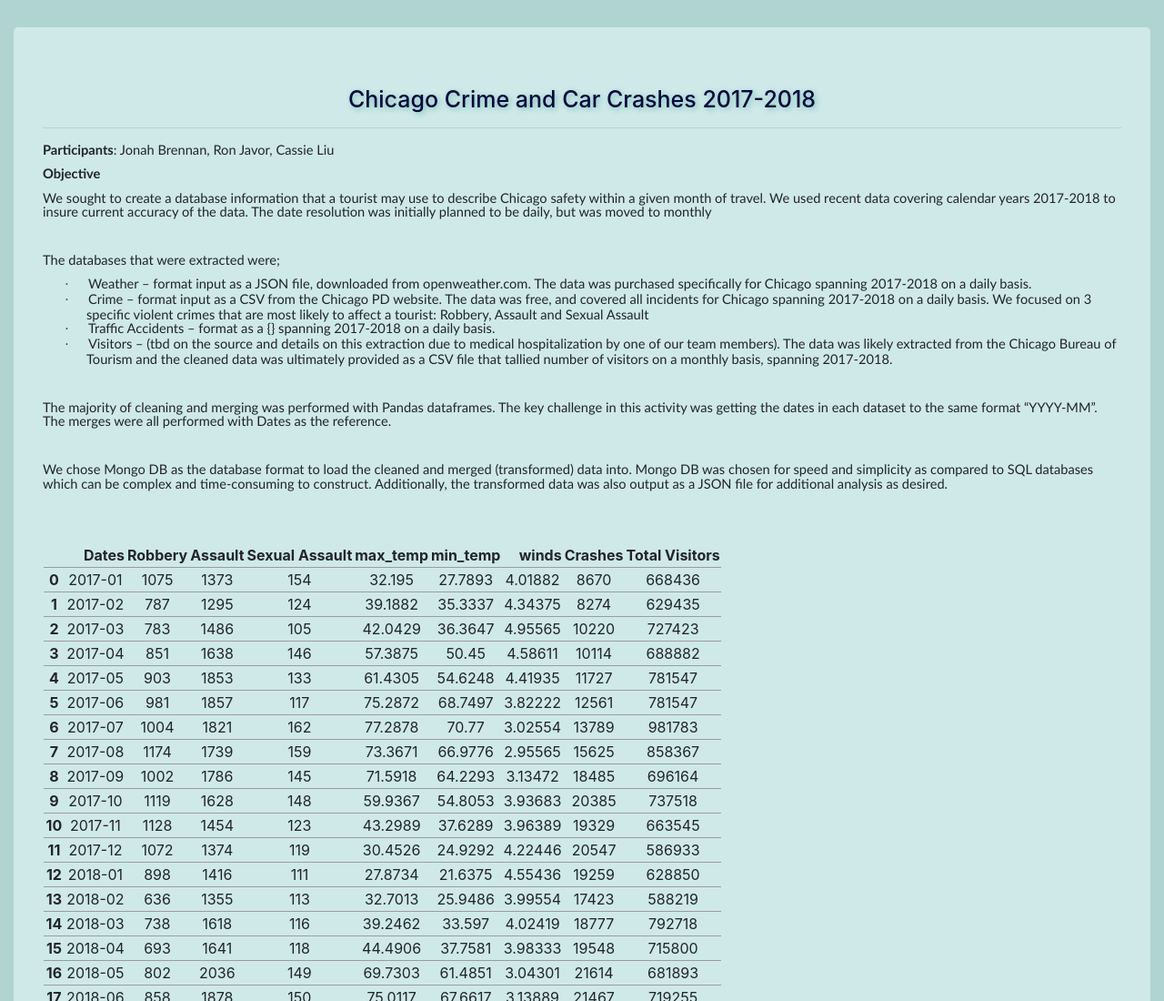
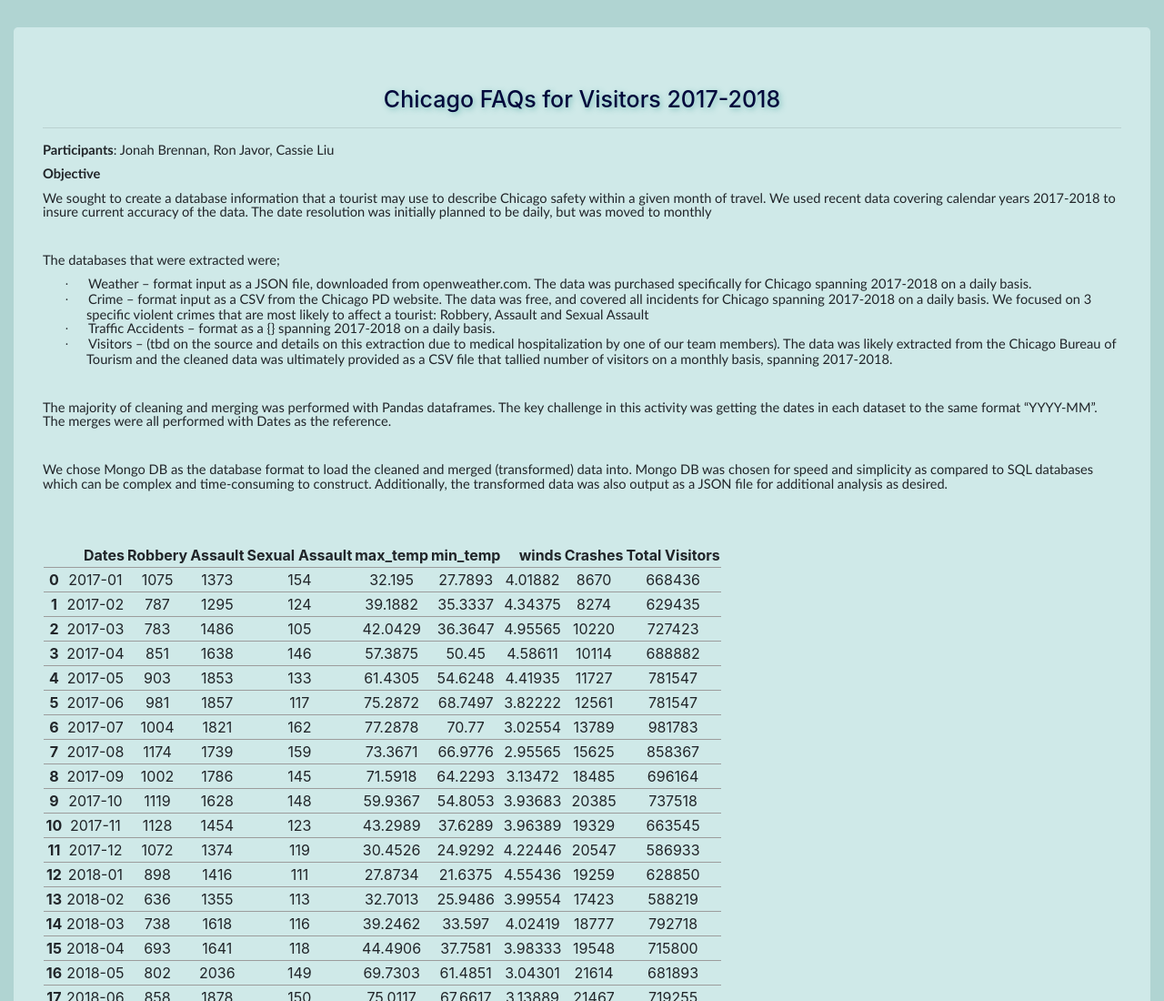
Before and after one commit to firehelmet1/ETL-MongoDB-HTML-Rendering, a plain HTML site: page index.html in a window 1280 px wide. Shown: the top 1100 px of the page at 91% size. Drawn offline with nearby package versions, Linux system fonts and the light colour scheme.

Commit message:
title chabge

```diff
--- a/index.html
+++ b/index.html
@@ -12,7 +12,7 @@
     gtag('config', 'UA-149765390-1');
   </script>
   <meta charset="UTF-8">
-  <title>Chicago Crime and Car Crashes 2017-2018</title>
+  <title>Chicago Tourist FAQs 2017-2018</title>
   <link rel="stylesheet" href="https://stackpath.bootstrapcdn.com/bootstrap/4.3.1/css/bootstrap.min.css" integrity="sha384-ggOyR0iXCbMQv3Xipma34MD+dH/1fQ784/j6cY/iJTQUOhcWr7x9JvoRxT2MZw1T" crossorigin="anonymous">
 
   <script src="https://code.jquery.com/jquery-3.3.1.slim.min.js" integrity="sha384-q8i/X+965DzO0rT7abK41JStQIAqVgRVzpbzo5smXKp4YfRvH+8abtTE1Pi6jizo" crossorigin="anonymous"></script>
@@ -27,7 +27,7 @@
             <div class="jumbotron">
                 <div class="row">
                     <div class="col-md-12">
-                            <div class="caption"><h2 class="text-center" >Chicago Crime and Car Crashes 2017-2018</h2></div>
+                            <div class="caption"><h2 class="text-center" >Chicago FAQs for Visitors 2017-2018</h2></div>
 
                             <hr>
                             <meta http-equiv=Content-Type content="text/html; charset=windows-1252">
```
